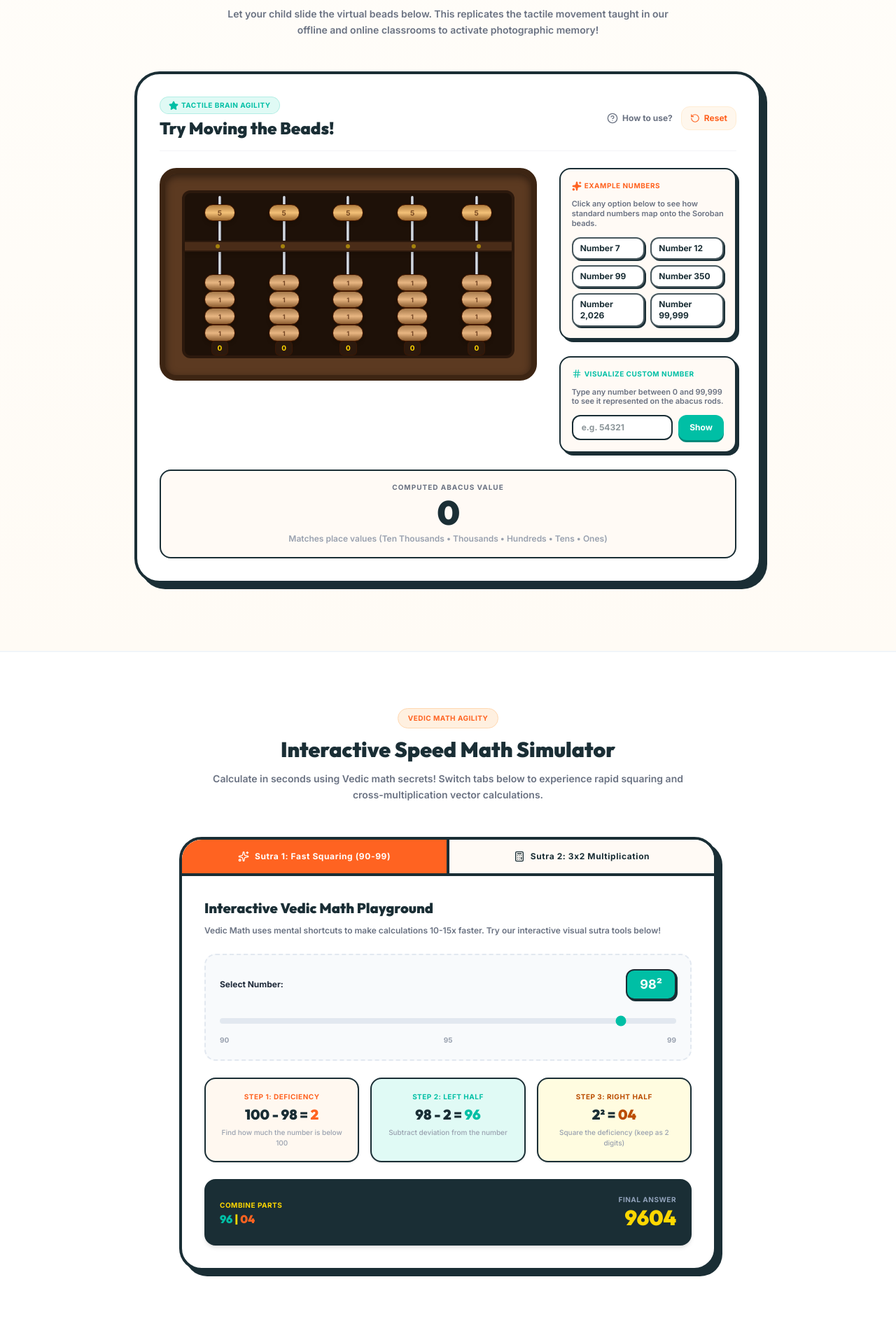
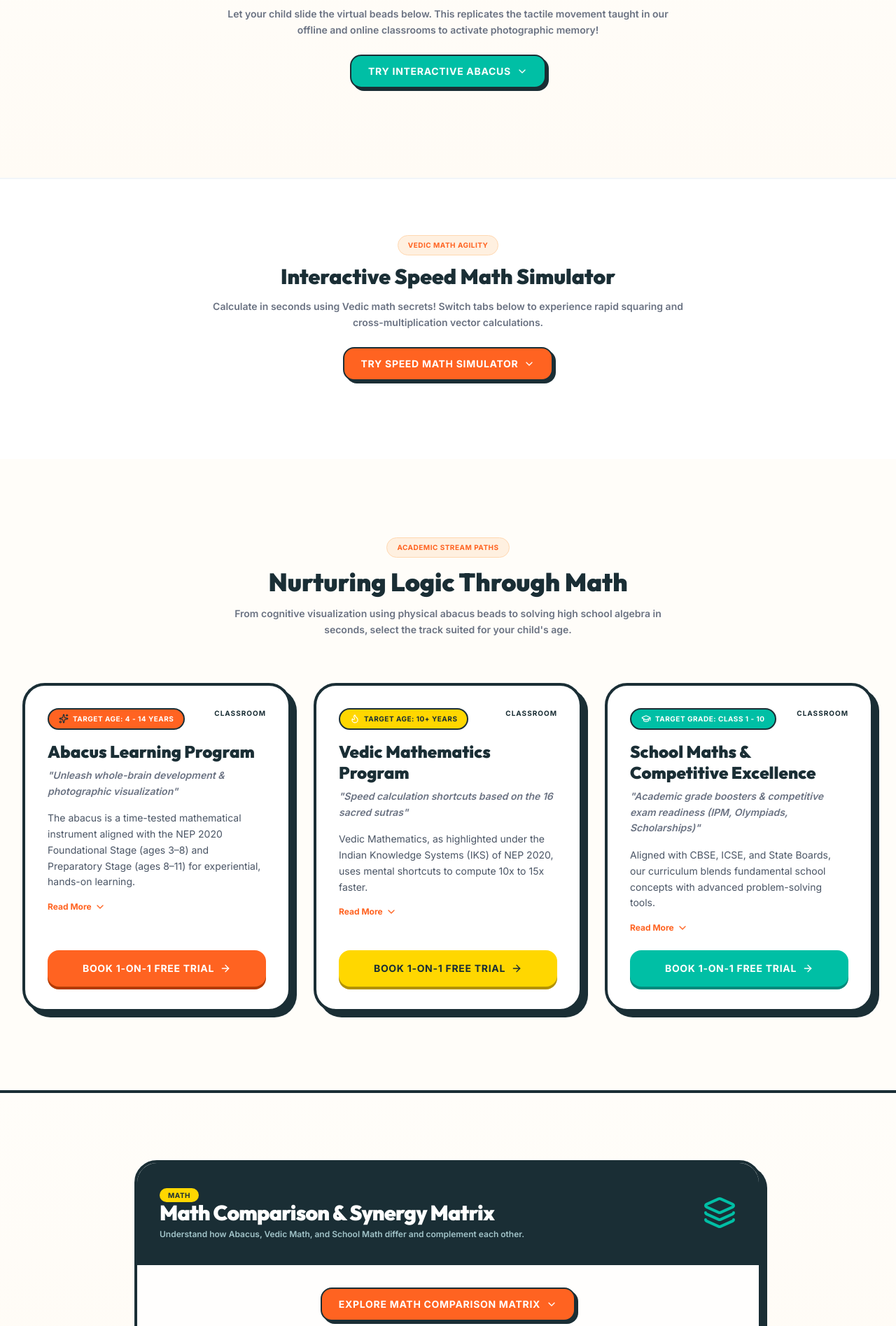
Before and after one commit to atharvpatil18/AAA-web, a React (Vite) app: page /#/ in a window 1280 px wide. Shown: the part 1300-3195 px from the top of the page at 70% size. Built offline with nearby package versions, Linux system fonts and the light colour scheme.

Commit message:
Introduce toggle buttons to collapse interactive widgets (Abacus, Speed Math Simulator, Comparison Matrix)

```diff
--- a/src/components/MathComparisonDemo.tsx
+++ b/src/components/MathComparisonDemo.tsx
@@ -4,13 +4,14 @@
  */
 
 import React, { useState } from "react";
-import { Brain, Star, CheckCircle2, ChevronRight, HelpCircle, Layers } from "lucide-react";
+import { Brain, Star, CheckCircle2, ChevronRight, HelpCircle, Layers, ChevronDown, ChevronUp } from "lucide-react";
 import { useLanguage } from "../lib/LanguageContext";
 
 export default function MathComparisonDemo() {
   const { language, t } = useLanguage();
   const [activeTab, setActiveTab] = useState<"abacus" | "vedic" | "school">("abacus");
   const [compStep, setCompStep] = useState<number>(0);
+  const [isExpanded, setIsExpanded] = useState(false);
 
   const data = {
     abacus: {
@@ -110,9 +111,24 @@ export default function MathComparisonDemo() {
         <Layers className="w-12 h-12 text-vibrant-teal hidden sm:block shrink-0 animate-pulse" />
       </div>
 
-      <div className="grid grid-cols-1 lg:grid-cols-12">
-        {/* Left column: Tab selector & comparison */}
-        <div className="lg:col-span-7 p-6 md:p-8 border-b-4 lg:border-b-0 lg:border-r-4 border-vibrant-dark space-y-6">
+      {/* Toggle Button */}
+      <div className="p-6 md:p-8 flex justify-center bg-vibrant-cream/25 border-b-4 border-vibrant-dark">
+        <button
+          onClick={() => setIsExpanded(!isExpanded)}
+          className="flex items-center gap-2 bg-vibrant-orange text-white border-2 border-vibrant-dark font-black px-6 py-3 rounded-2xl shadow-[4px_4px_0_0_#1A2E35] active:translate-y-0.5 active:shadow-none hover:bg-vibrant-orange/95 transition-all text-xs md:text-sm uppercase tracking-wider cursor-pointer"
+        >
+          {isExpanded
+            ? (language === "hi" ? "तुलना मैट्रिक्स छिपाएं" : language === "mr" ? "तुलना मॅट्रिक्स लपवा" : "Hide Comparison Matrix")
+            : (language === "hi" ? "तुलना मैट्रिक्स देखें" : language === "mr" ? "तुलना मॅट्रिक्स पहा" : "Explore Math Comparison Matrix")
+          }
+          {isExpanded ? <ChevronUp className="w-4 h-4" /> : <ChevronDown className="w-4 h-4" />}
+        </button>
+      </div>
+
+      {isExpanded && (
+        <div className="grid grid-cols-1 lg:grid-cols-12">
+          {/* Left column: Tab selector & comparison */}
+          <div className="lg:col-span-7 p-6 md:p-8 border-b-4 lg:border-b-0 lg:border-r-4 border-vibrant-dark space-y-6">
           <span className="text-[10px] text-vibrant-orange font-black uppercase tracking-wider block">
             {language === "hi" ? "चुनें और तुलना करें:" : language === "mr" ? "निवडा आणि फरक तपासा:" : "Select & Compare Methodology:"}
           </span>
@@ -215,6 +231,7 @@ export default function MathComparisonDemo() {
           </div>
         </div>
       </div>
+      )}
     </div>
   );
 }
--- a/src/pages/Home.tsx
+++ b/src/pages/Home.tsx
@@ -3,7 +3,7 @@
  * SPDX-License-Identifier: Apache-2.0
  */
 
-import React from "react";
+import React, { useState } from "react";
 import { Link } from "react-router-dom";
 import Hero from "../components/Hero";
 import TrustBar from "../components/TrustBar";
@@ -17,14 +17,25 @@ import VedicMathDemo from "../components/VedicMathDemo";
 import MathComparisonDemo from "../components/MathComparisonDemo";
 import { useLanguage } from "../lib/LanguageContext";
 import { PROGRAMS } from "../data";
-import { Sparkles, HelpCircle, MapPin, Phone, Mail, ArrowRight, Star, Heart, CheckCircle2 } from "lucide-react";
+import { Sparkles, HelpCircle, MapPin, Phone, Mail, ArrowRight, Star, Heart, CheckCircle2, ChevronDown, ChevronUp } from "lucide-react";
 import { trackDemoClick } from "../lib/analytics";
 
 export default function Home() {
-  const { t } = useLanguage();
+  const { language, t } = useLanguage();
+  const [showAbacus, setShowAbacus] = useState(false);
+  const [showVedic, setShowVedic] = useState(false);
+
   const handleMapCtaClick = () => {
     trackDemoClick("home_map_nav_cta");
   };
+
+  const abacusBtnText = showAbacus
+    ? (language === "hi" ? "एबाकस सिम्युलेटर छिपाएं" : language === "mr" ? "ॲबॅकस सिम्युलेटर लपवा" : "Hide Interactive Abacus")
+    : (language === "hi" ? "इंटरएक्टिव एबाकस आज़माएं" : language === "mr" ? "इंटरएक्टिव्ह ॲबॅकस वापरून पहा" : "Try Interactive Abacus");
+
+  const vedicBtnText = showVedic
+    ? (language === "hi" ? "स्पीड मैथ सिम्युलेटर छिपाएं" : language === "mr" ? "स्पीड मॅथ सिम्युलेटर लपवा" : "Hide Speed Math Simulator")
+    : (language === "hi" ? "स्पीड मैथ सिम्युलेटर आज़माएं" : language === "mr" ? "स्पीड मॅथ सिम्युलेटर वापरून पहा" : "Try Speed Math Simulator");
 
   return (
     <div id="home-page-container" className="bg-[#FFFDF9] min-h-screen">
@@ -38,8 +49,8 @@ export default function Home() {
 
       {/* 2.5. Interactive Abacus Playground */}
       <section id="interactive-abacus-playground" className="py-16 md:py-24 bg-gradient-to-b from-[#FFFDF9] to-[#FFFBF5] border-t-2 border-slate-100">
-        <div className="max-w-7xl mx-auto px-4 md:px-8">
-          <div className="text-center space-y-3 max-w-2xl mx-auto mb-12">
+        <div className="max-w-7xl mx-auto px-4 md:px-8 flex flex-col items-center">
+          <div className="text-center space-y-3 max-w-2xl mx-auto mb-6">
             <span className="text-[10px] font-black text-vibrant-teal bg-[#E0FAF5] border border-vibrant-teal/20 px-3.5 py-1.5 rounded-full uppercase tracking-wider inline-block">
               {t("abacusBadge")}
             </span>
@@ -50,13 +61,27 @@ export default function Home() {
               {t("abacusSubtitle")}
             </p>
           </div>
-          <InteractiveAbacus />
+
+          {/* Toggle Button */}
+          <button
+            onClick={() => setShowAbacus(!showAbacus)}
+            className="flex items-center gap-2 bg-vibrant-teal text-white border-2 border-vibrant-dark font-black px-6 py-3 rounded-2xl shadow-[4px_4px_0_0_#1A2E35] active:translate-y-0.5 active:shadow-none hover:bg-vibrant-teal/95 transition-all text-xs md:text-sm uppercase tracking-wider mb-8 cursor-pointer"
+          >
+            {abacusBtnText}
+            {showAbacus ? <ChevronUp className="w-4 h-4" /> : <ChevronDown className="w-4 h-4" />}
+          </button>
+
+          {showAbacus && (
+            <div className="w-full transition-all duration-300">
+              <InteractiveAbacus />
+            </div>
+          )}
         </div>
       </section>
 
       {/* 2.6. Interactive Vedic Math Playground */}
       <section id="interactive-vedic-playground" className="py-16 md:py-20 bg-white border-t-2 border-slate-100">
-        <div className="max-w-7xl mx-auto px-4 md:px-8 space-y-12">
+        <div className="max-w-7xl mx-auto px-4 md:px-8 space-y-6 flex flex-col items-center">
           <div className="text-center space-y-3 max-w-2xl mx-auto">
             <span className="text-[10px] font-black text-vibrant-orange bg-[#FFF0E0] border border-[#FFD8B1] px-3.5 py-1.5 rounded-full uppercase tracking-wider inline-block">
               {t("homeVedicBadge")}
@@ -68,7 +93,21 @@ export default function Home() {
               {t("homeVedicSubtitle")}
             </p>
           </div>
-          <VedicMathDemo />
+
+          {/* Toggle Button */}
+          <button
+            onClick={() => setShowVedic(!showVedic)}
+            className="flex items-center gap-2 bg-vibrant-orange text-white border-2 border-vibrant-dark font-black px-6 py-3 rounded-2xl shadow-[4px_4px_0_0_#1A2E35] active:translate-y-0.5 active:shadow-none hover:bg-vibrant-orange/95 transition-all text-xs md:text-sm uppercase tracking-wider mb-8 cursor-pointer"
+          >
+            {vedicBtnText}
+            {showVedic ? <ChevronUp className="w-4 h-4" /> : <ChevronDown className="w-4 h-4" />}
+          </button>
+
+          {showVedic && (
+            <div className="w-full transition-all duration-300">
+              <VedicMathDemo />
+            </div>
+          )}
         </div>
       </section>
 
```
